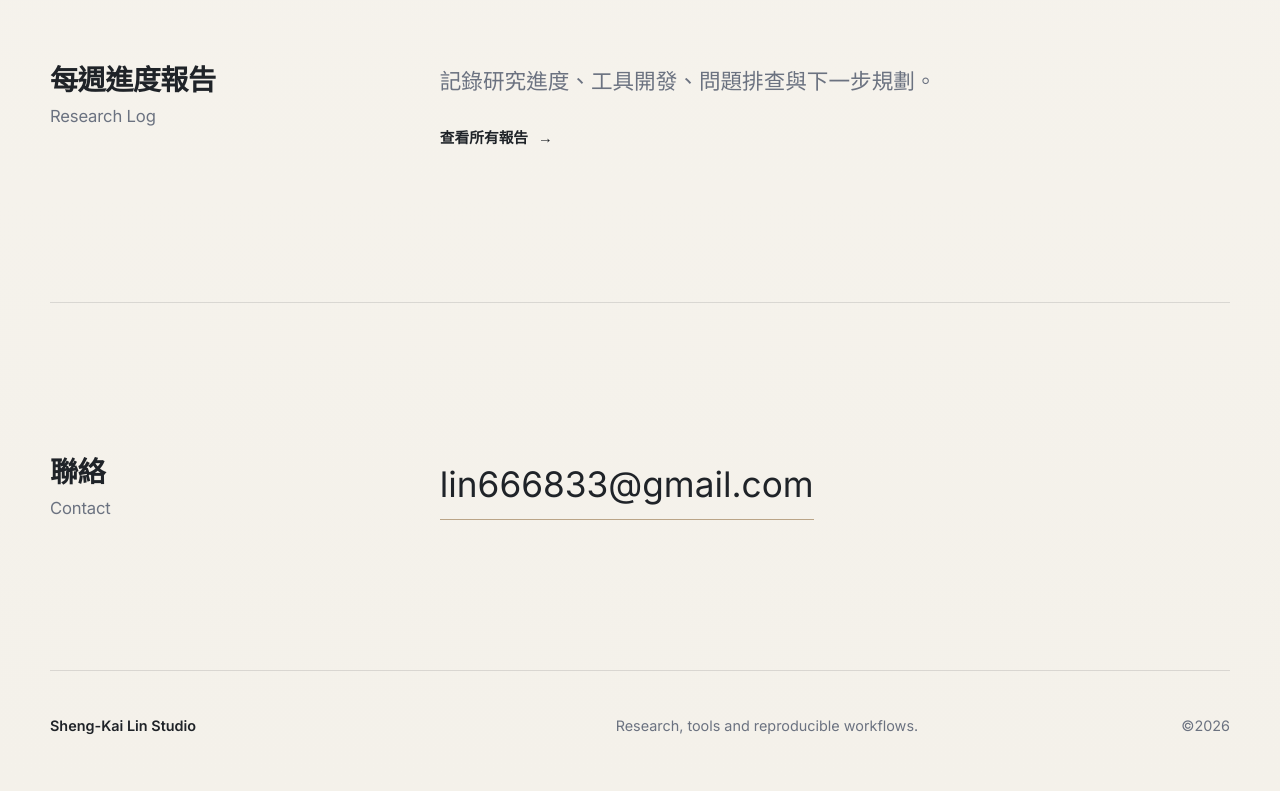
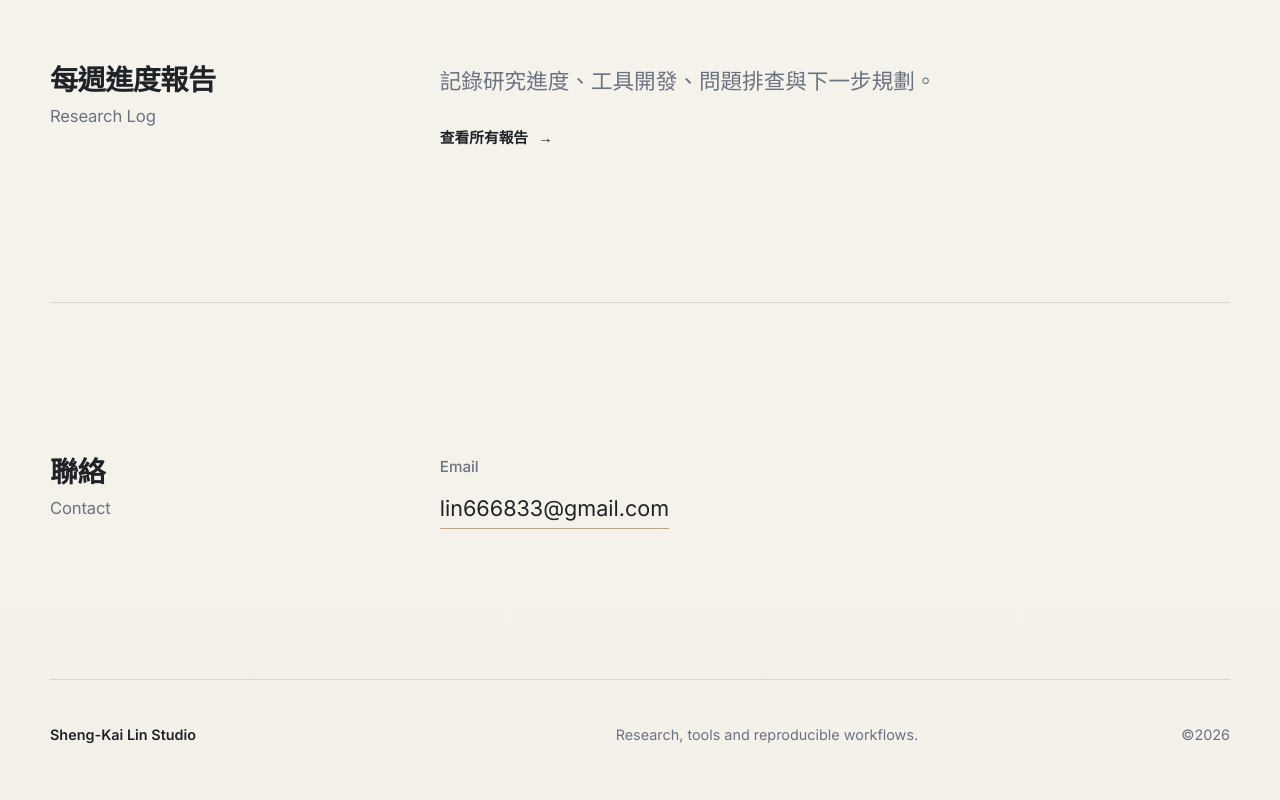
Before and after one commit to Kaieaae/my-studio, a plain HTML site: page index.html in a window 1280 px wide. Shown: the part 2481-3281 px from the top of the page. Drawn offline with Linux system fonts and the light colour scheme.

Commit message:
Update Studio 2026-08-04 10:48

```diff
--- a/index.html
+++ b/index.html
@@ -69,7 +69,7 @@
                   <span class="text-segment">Interactive 3D Viewer。</span>
                 </span>
                 <span class="project-actions" aria-label="Generic Slab Builder actions">
-                  <a class="project-button" href="https://slab-builder.pages.dev/" target="_blank" rel="noopener noreferrer">開啟工具 <span>Launch</span></a>
+                  <a class="project-button" href="../slab-builder/launch_slab_builder.bat">開啟工具 <span>Launch</span></a>
                   <a class="project-button project-button-muted" href="projects/slab-builder.html">功能介紹 <span>Overview</span></a>
                 </span>
               </span>
@@ -117,7 +117,10 @@
           <p class="section-heading-subtitle">Contact</p>
         </header>
         <div class="contact-links reveal" aria-label="Contact links">
-          <a href="mailto:lin666833@gmail.com">lin666833@gmail.com</a>
+          <div class="contact-email">
+            <span>Email</span>
+            <a href="mailto:lin666833@gmail.com">lin666833@gmail.com</a>
+          </div>
         </div>
       </section>
     </main>
--- a/style.css
+++ b/style.css
@@ -416,9 +416,21 @@ a {
   gap: 22px 48px;
 }
 
+.contact-email {
+  display: grid;
+  gap: 0.55rem;
+}
+
+.contact-email span {
+  color: var(--muted);
+  font-size: 0.95rem;
+  font-weight: 500;
+  letter-spacing: 0;
+}
+
 .contact-links a {
   border-bottom: 1px solid rgba(155, 123, 82, 0.65);
-  font-size: clamp(1.4rem, 3vw, 2.2rem);
+  font-size: clamp(1.05rem, 1.8vw, 1.35rem);
   transition: color 220ms var(--ease), border 220ms var(--ease);
 }
 
```
Also changed, not shown: 1 other file.
